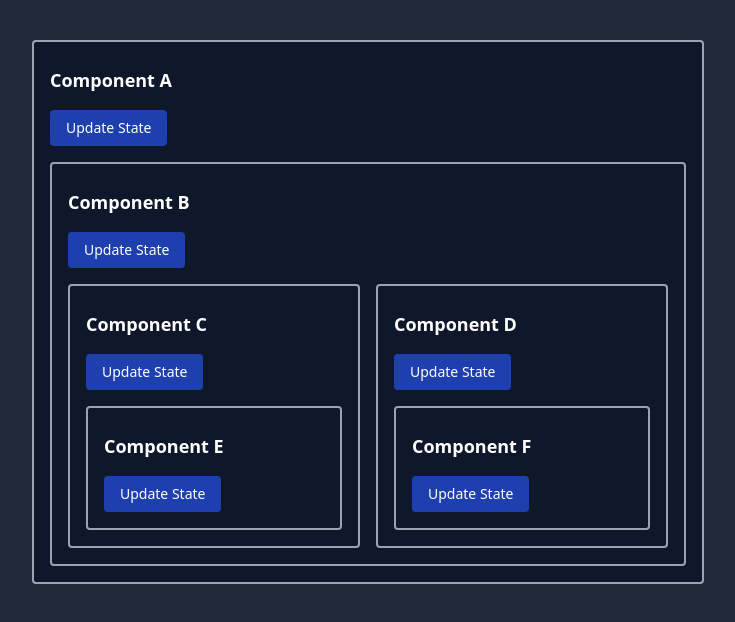
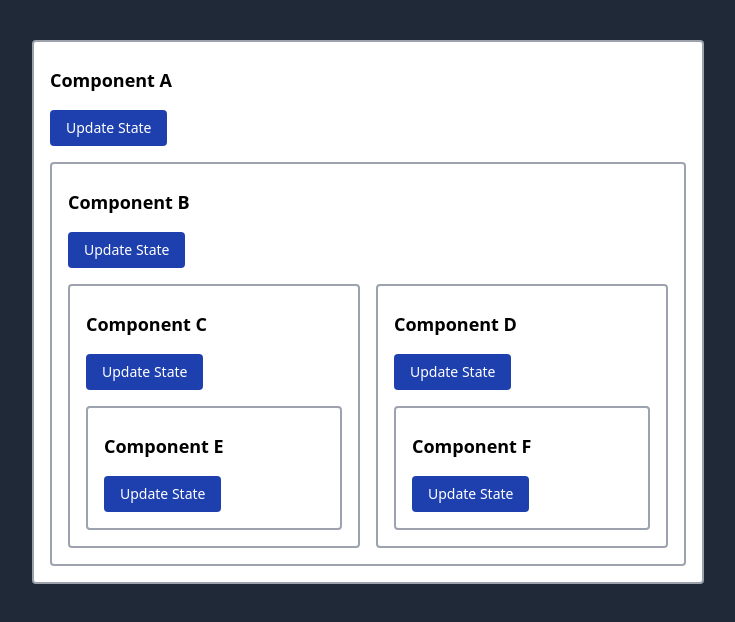
Before and after one commit to SteniTK/react-rendering, a React (Create React App) app: page / in a window 1280 px wide. Shown: the top 622 px of the page, without its empty margins (272-1007 px from the left). Built offline with nearby package versions, Linux system fonts and the light colour scheme.

Commit message:
feat: added colors

```diff
--- a/src/5-lifting-state-up/DesignState.js
+++ b/src/5-lifting-state-up/DesignState.js
@@ -5,7 +5,7 @@ const FastComponent = () => {
   const [counter, setCounter] = useState(0);
   return (
     <VisualComponent title='Component A'>
-      {counter}
+      <span className='text-black'> {counter} </span>
       <Button onClick={() => setCounter(counter + 1)}>Update State</Button>
       <SlowComponent />
     </VisualComponent>
@@ -21,8 +21,7 @@ const SlowComponent = () => {
   return (
     <VisualComponent title='Slow Component'>
       <Button onClick={() => setCounter(counter + 1)}>Update State</Button>
-      <div className='grid grid-rows-2 md:grid-cols-2 md:gap-4 md:grid-rows-1'>
-      </div>
+      <div className='grid grid-rows-2 md:grid-cols-2 md:gap-4 md:grid-rows-1'></div>
     </VisualComponent>
   );
 };
--- a/src/ReactRendering/Components.js
+++ b/src/ReactRendering/Components.js
@@ -4,7 +4,10 @@ import { Button, VisualComponent, Layout } from './Layouts';
 const ComponentA = () => {
   const [counter, setCounter] = useState(0);
   return (
-    <VisualComponent title='Component A'>
+    <VisualComponent
+      title='Component A'
+      className='component bg-gray-900 rounded text-blue'
+    >
       <Button onClick={() => setCounter(counter + 1)}>Update State</Button>
       <ComponentB />
     </VisualComponent>
--- a/src/ReactRendering/Layouts.js
+++ b/src/ReactRendering/Layouts.js
@@ -1,6 +1,5 @@
 export const VisualComponent = ({ title = 'Component', children }) => {
   return (
-    // <div className='component bg-gray-900 rounded text-white p-4 border-2 border-gray-400 relative mt-4'>
     <div className='component bg-gray-900 rounded text-white p-4 border-2 border-gray-400 relative mt-4'>
       <span
         key={Math.random()}
@@ -8,7 +7,7 @@ export const VisualComponent = ({ title = 'Component', children }) => {
       >
         Render
       </span>
-      <h2 className='mt-2 font-bold text-lg mb-4'>{title}</h2>
+      <h2 className='mt-2 font-bold text-black text-lg mb-4'>{title}</h2>
       {children}
     </div>
   );
@@ -34,7 +33,7 @@ export const LabeledBox = ({ label, children }) => {
 
 export const Layout = ({ children }) => {
   return (
-    <div className='p-6 bg-gray-800 min-h-screen text-white'>
+    <div className='p-6 bg-gray-800 min-h-screen text-black'>
       <div className='max-w-2xl mx-auto'>{children}</div>
     </div>
   );
@@ -42,21 +41,25 @@ export const Layout = ({ children }) => {
 
 export const Props = (props) => {
   return (
-    <div className="p-3 absolute bg-gray-100 text-xs text-black -top-5 right-5">props = {JSON.stringify(props)}</div>
-  )
-}
+    <div className='p-3 absolute bg-gray-100 text-xs text-black -top-5 right-5'>
+      props = {JSON.stringify(props)}
+    </div>
+  );
+};
 
 export const FnProps = (props) => {
   return (
-    <div className="p-3 absolute bg-gray-100 text-xs text-black -top-5 right-5">props = {props.onClick.toString()}</div>
-  )
-}
+    <div className='p-3 absolute bg-gray-100 text-xs text-black -top-5 right-5'>
+      props = {props.onClick.toString()}
+    </div>
+  );
+};
 
 export const Box = ({ title = 'Component', children }) => {
   return (
     // <div className='component bg-gray-900 rounded text-white p-4 border-2 border-gray-400 relative mt-4'>
     <div className='component bg-gray-900 rounded text-white p-4 border-2 border-gray-400 relative mt-4'>
-      <h2 className='mt-2 font-bold text-lg mb-4'>{title}</h2>
+      <h2 className='mt-2 font-bold text-lg mb-4 text-black'>{title}</h2>
       {children}
     </div>
   );
--- a/src/ReactRendering/RenderDomUpdates.js
+++ b/src/ReactRendering/RenderDomUpdates.js
@@ -5,7 +5,7 @@ const ComponentA = () => {
   const [counter, setCounter] = useState(0);
   return (
     <Box title='Component A'>
-      Count = {counter}
+      <span className='text-black'> Count = {counter} </span>
       <Button onClick={() => setCounter(counter + 1)}>Update Count</Button>
       <ComponentB />
     </Box>
--- a/src/index.css
+++ b/src/index.css
@@ -26,12 +26,12 @@
 
 @keyframes blink {
   0% {
-    background-color: #0f172a;
+    background-color: white;
   }
   50% {
-    background-color: #000;
+    background-color: white;
   }
   100% {
-    background-color: #0f172a;
+    background-color: white;
   }
 }
```
